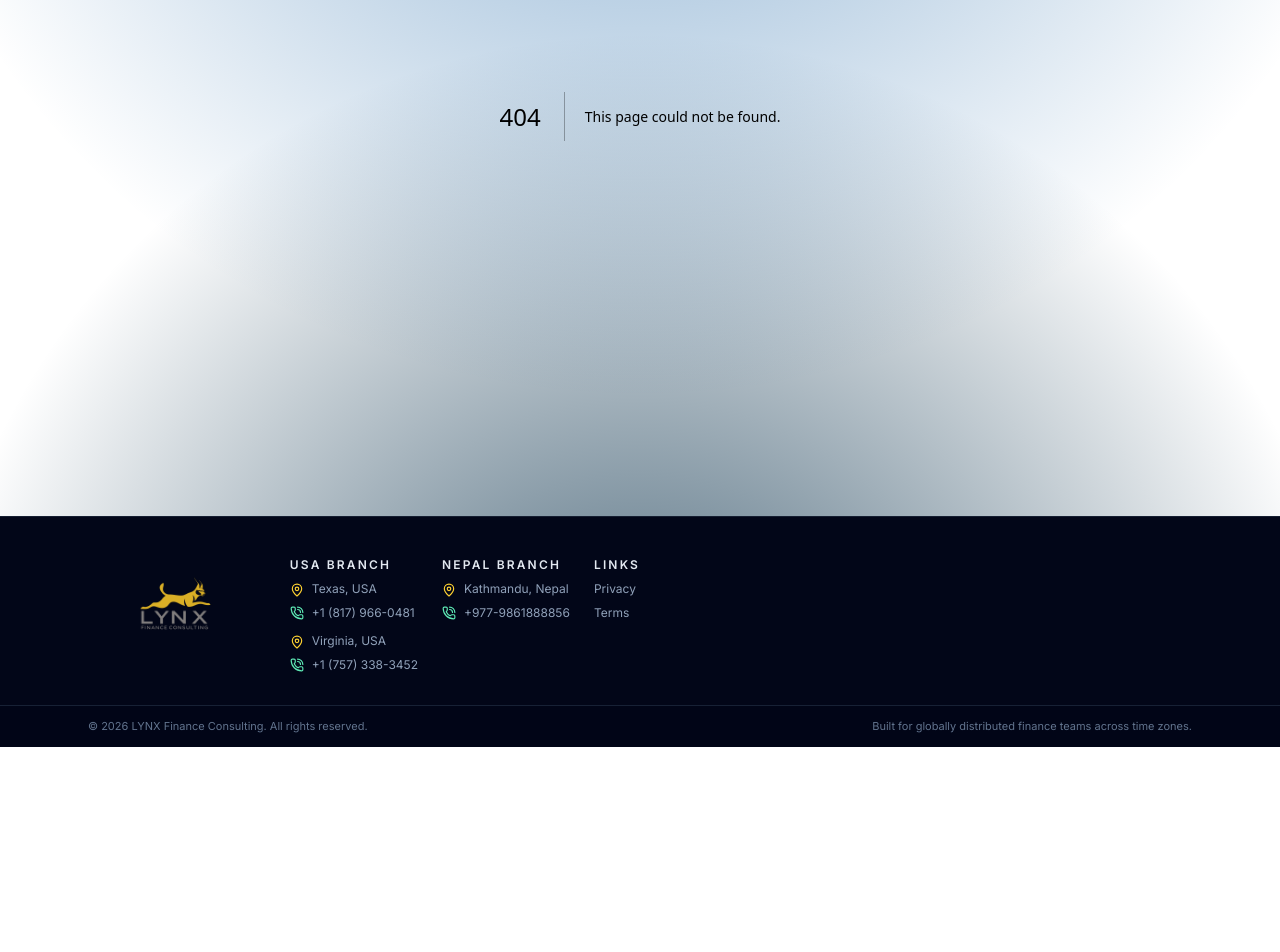
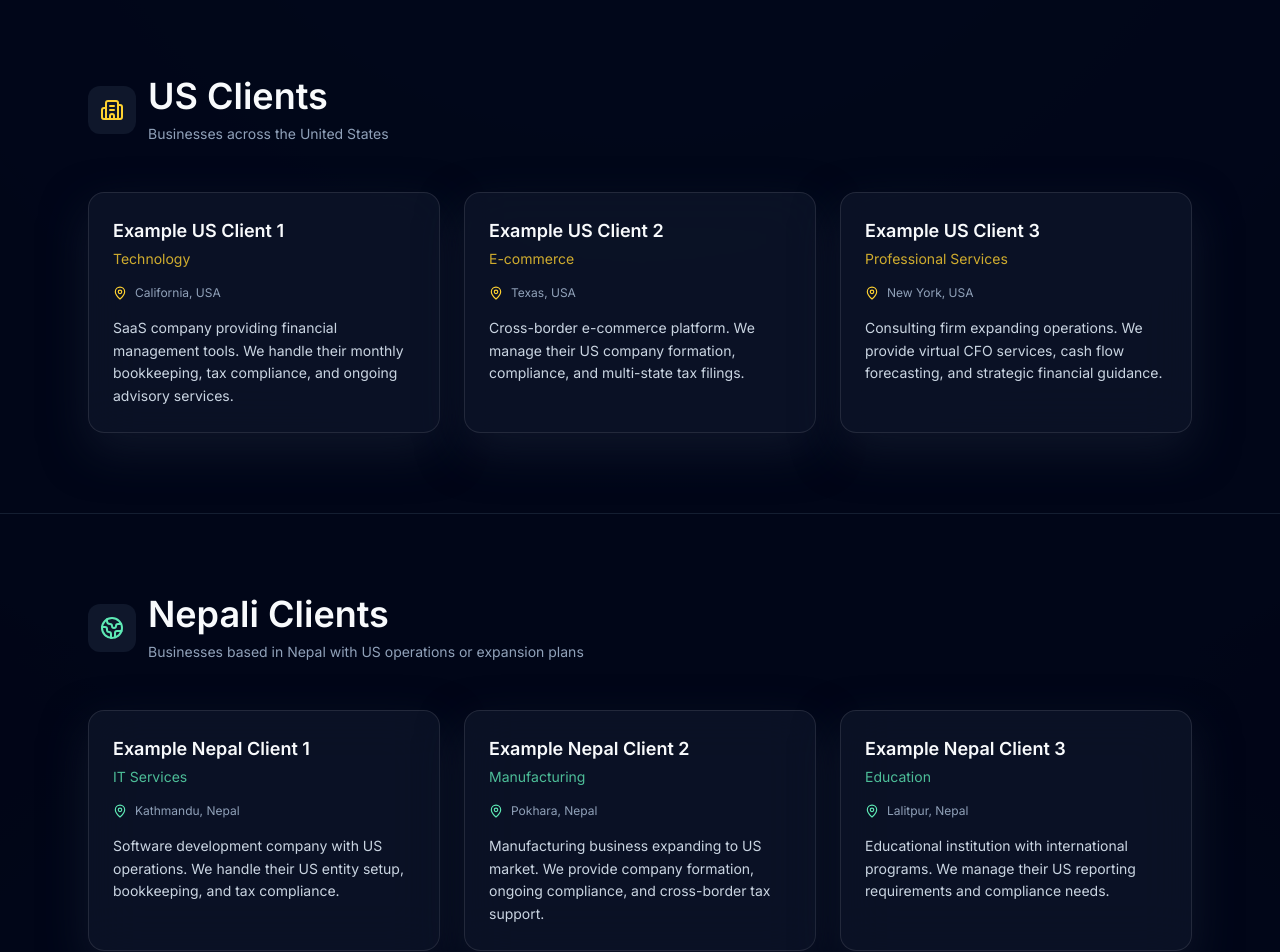
Before and after one commit to bl7/lynxfinance, a Next.js app: page /clients in a window 1280 px wide. Before the commit this address had no page. Shown: the part 380-1332 px from the top of the page. Before the commit the page ends 1127 px from the top, so only its background shows below. Built offline with nearby package versions, Linux system fonts and the light colour scheme.

Commit message:
added clients

```diff
--- /dev/null
+++ b/src/app/clients/page.tsx
@@ -0,0 +1,259 @@
+"use client";
+
+import { PageHero } from "@/components/PageHero";
+import { motion } from "framer-motion";
+import { Building2, Globe2, MapPin } from "lucide-react";
+import Link from "next/link";
+
+const sectionFade = {
+  hidden: { opacity: 0, y: 24 },
+  show: {
+    opacity: 1,
+    y: 0,
+    transition: { duration: 0.6 },
+  },
+};
+
+const cardFade = {
+  hidden: { opacity: 0, y: 20 },
+  show: (i: number = 0) => ({
+    opacity: 1,
+    y: 0,
+    transition: { duration: 0.4, delay: i * 0.08 },
+  }),
+};
+
+export default function ClientsPage() {
+  // TODO: Replace with real client data
+  // Structure supports: name, industry, description, location
+  const usClients = [
+    {
+      name: "Example US Client 1",
+      industry: "Technology",
+      description:
+        "SaaS company providing financial management tools. We handle their monthly bookkeeping, tax compliance, and ongoing advisory services.",
+      location: "California, USA",
+    },
+    {
+      name: "Example US Client 2",
+      industry: "E-commerce",
+      description:
+        "Cross-border e-commerce platform. We manage their US company formation, compliance, and multi-state tax filings.",
+      location: "Texas, USA",
+    },
+    {
+      name: "Example US Client 3",
+      industry: "Professional Services",
+      description:
+        "Consulting firm expanding operations. We provide virtual CFO services, cash flow forecasting, and strategic financial guidance.",
+      location: "New York, USA",
+    },
+  ];
+
+  const nepaliClients = [
+    {
+      name: "Example Nepal Client 1",
+      industry: "IT Services",
+      description:
+        "Software development company with US operations. We handle their US entity setup, bookkeeping, and tax compliance.",
+      location: "Kathmandu, Nepal",
+    },
+    {
+      name: "Example Nepal Client 2",
+      industry: "Manufacturing",
+      description:
+        "Manufacturing business expanding to US market. We provide company formation, ongoing compliance, and cross-border tax support.",
+      location: "Pokhara, Nepal",
+    },
+    {
+      name: "Example Nepal Client 3",
+      industry: "Education",
+      description:
+        "Educational institution with international programs. We manage their US reporting requirements and compliance needs.",
+      location: "Lalitpur, Nepal",
+    },
+  ];
+
+  return (
+    <div className="pb-16">
+      <PageHero
+        eyebrow="Our Clients"
+        title="Trusted by businesses across the US and Nepal"
+        subtitle={
+          <>
+            We work with diverse businesses, from startups to established
+            enterprises, helping them navigate finance, tax, and compliance
+            challenges across borders.
+          </>
+        }
+      />
+
+      {/* US Clients Section */}
+      <section className="border-y border-slate-800/70 bg-slate-950/95 py-20">
+        <div className="mx-auto max-w-6xl px-4 lg:px-6">
+          <motion.div
+            variants={sectionFade}
+            initial="hidden"
+            whileInView="show"
+            viewport={{ once: true, amount: 0.2 }}
+            className="mb-12"
+          >
+            <div className="flex items-center gap-3">
+              <div className="flex h-12 w-12 items-center justify-center rounded-xl bg-slate-900">
+                <Building2 className="h-6 w-6 text-amber-300" />
+              </div>
+              <div>
+                <h2 className="text-3xl font-semibold text-slate-50 sm:text-4xl">
+                  US Clients
+                </h2>
+                <p className="mt-2 text-sm text-slate-400">
+                  Businesses across the United States
+                </p>
+              </div>
+            </div>
+          </motion.div>
+
+          <div className="grid gap-6 md:grid-cols-2 lg:grid-cols-3">
+            {usClients.map((client, i) => (
+              <motion.div
+                key={client.name}
+                variants={cardFade}
+                initial="hidden"
+                whileInView="show"
+                viewport={{ once: true, amount: 0.25 }}
+                custom={i}
+                className="glass-panel rounded-2xl border border-slate-800/80 bg-slate-950/85 p-6 transition-all duration-300 hover:-translate-y-1 hover:border-amber-300/30"
+              >
+                <div className="mb-4 flex items-start justify-between">
+                  <div>
+                    <h3 className="text-lg font-semibold text-slate-50">
+                      {client.name}
+                    </h3>
+                    <p className="mt-1 text-sm text-amber-300/80">
+                      {client.industry}
+                    </p>
+                  </div>
+                </div>
+                <div className="mb-4 flex items-center gap-2 text-xs text-slate-400">
+                  <MapPin className="h-3.5 w-3.5 text-amber-300" />
+                  <span>{client.location}</span>
+                </div>
+                <p className="text-sm leading-relaxed text-slate-300">
+                  {client.description}
+                </p>
+              </motion.div>
+            ))}
+          </div>
+
+          {/* TODO: Add more US clients here as data becomes available */}
+          {usClients.length === 0 && (
+            <p className="text-center text-sm text-slate-400">
+              Client information coming soon.
+            </p>
+          )}
+        </div>
+      </section>
+
+      {/* Nepal Clients Section */}
+      <section className="bg-slate-950/95 py-20">
+        <div className="mx-auto max-w-6xl px-4 lg:px-6">
+          <motion.div
+            variants={sectionFade}
+            initial="hidden"
+            whileInView="show"
+            viewport={{ once: true, amount: 0.2 }}
+            className="mb-12"
+          >
+            <div className="flex items-center gap-3">
+              <div className="flex h-12 w-12 items-center justify-center rounded-xl bg-slate-900">
+                <Globe2 className="h-6 w-6 text-emerald-300" />
+              </div>
+              <div>
+                <h2 className="text-3xl font-semibold text-slate-50 sm:text-4xl">
+                  Nepali Clients
+                </h2>
+                <p className="mt-2 text-sm text-slate-400">
+                  Businesses based in Nepal with US operations or expansion
+                  plans
+                </p>
+              </div>
+            </div>
+          </motion.div>
+
+          <div className="grid gap-6 md:grid-cols-2 lg:grid-cols-3">
+            {nepaliClients.map((client, i) => (
+              <motion.div
+                key={client.name}
+                variants={cardFade}
+                initial="hidden"
+                whileInView="show"
+                viewport={{ once: true, amount: 0.25 }}
+                custom={i}
+                className="glass-panel rounded-2xl border border-slate-800/80 bg-slate-950/85 p-6 transition-all duration-300 hover:-translate-y-1 hover:border-emerald-300/30"
+              >
+                <div className="mb-4 flex items-start justify-between">
+                  <div>
+                    <h3 className="text-lg font-semibold text-slate-50">
+                      {client.name}
+                    </h3>
+                    <p className="mt-1 text-sm text-emerald-300/80">
+                      {client.industry}
+                    </p>
+                  </div>
+                </div>
+                <div className="mb-4 flex items-center gap-2 text-xs text-slate-400">
+                  <MapPin className="h-3.5 w-3.5 text-emerald-300" />
+                  <span>{client.location}</span>
+                </div>
+                <p className="text-sm leading-relaxed text-slate-300">
+                  {client.description}
+                </p>
+              </motion.div>
+            ))}
+          </div>
+
+          {/* TODO: Add more Nepali clients here as data becomes available */}
+          {nepaliClients.length === 0 && (
+            <p className="text-center text-sm text-slate-400">
+              Client information coming soon.
+            </p>
+          )}
+        </div>
+      </section>
+
+      {/* CTA Section */}
+      <section className="border-t border-slate-800/70 bg-slate-950/95 py-16">
+        <div className="mx-auto max-w-4xl px-4 text-center lg:px-6">
+          <motion.div
+            variants={sectionFade}
+            initial="hidden"
+            whileInView="show"
+            viewport={{ once: true, amount: 0.3 }}
+          >
+            <h2 className="text-2xl font-semibold text-slate-50 sm:text-3xl">
+              Ready to join our client roster?
+            </h2>
+            <p className="mx-auto mt-4 max-w-2xl text-base text-slate-300">
+              Whether you&apos;re in the US, Nepal, or expanding across borders,
+              we can help you manage your finance, tax, and compliance needs.
+            </p>
+            <div className="mt-8 flex flex-wrap items-center justify-center gap-4">
+              <Link
+                href="/contact"
+                className="inline-flex items-center justify-center rounded-full bg-linear-to-r from-amber-300 via-amber-400 to-amber-500 px-7 py-3 text-sm font-semibold uppercase tracking-[0.18em] text-slate-950 shadow-[0_0_30px_rgba(245,197,110,0.7)] transition hover:brightness-110"
+              >
+                Book a free assessment
+              </Link>
+              <Link
+                href="/services"
+                className="inline-flex items-center justify-center rounded-full border border-slate-600/70 bg-slate-900/70 px-6 py-3 text-sm font-medium text-slate-100 transition hover:border-amber-300/70 hover:bg-slate-900"
+              >
+                Explore services
+              </Link>
+            </div>
+          </motion.div>
+        </div>
+      </section>
+    </div>
+  );
+}
--- a/src/components/Header.tsx
+++ b/src/components/Header.tsx
@@ -7,6 +7,7 @@ import { useState } from "react";
 
 const navItems = [
   { href: "/about", label: "About Us" },
+  { href: "/clients", label: "Our Clients" },
   { href: "/services", label: "Services" },
   { href: "/industries", label: "Industries" },
   { href: "/faq", label: "FAQ" },
```
